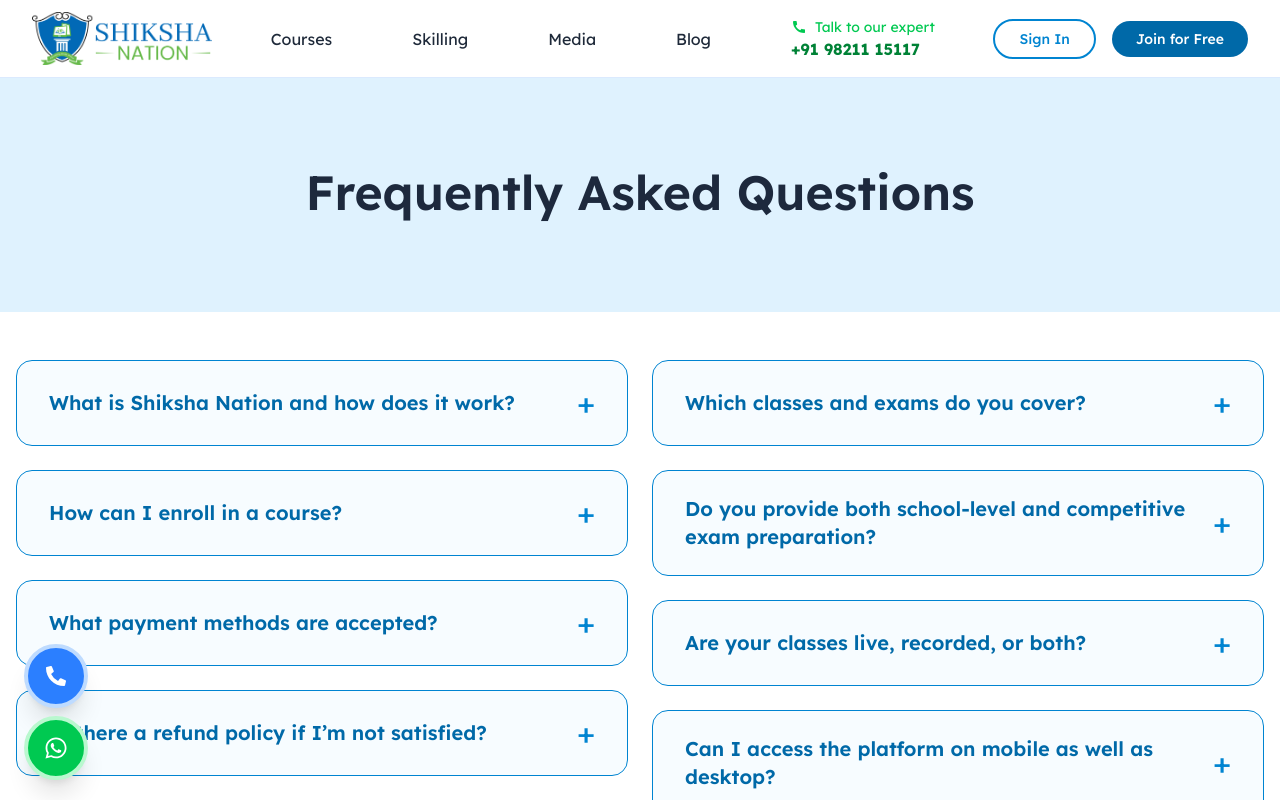
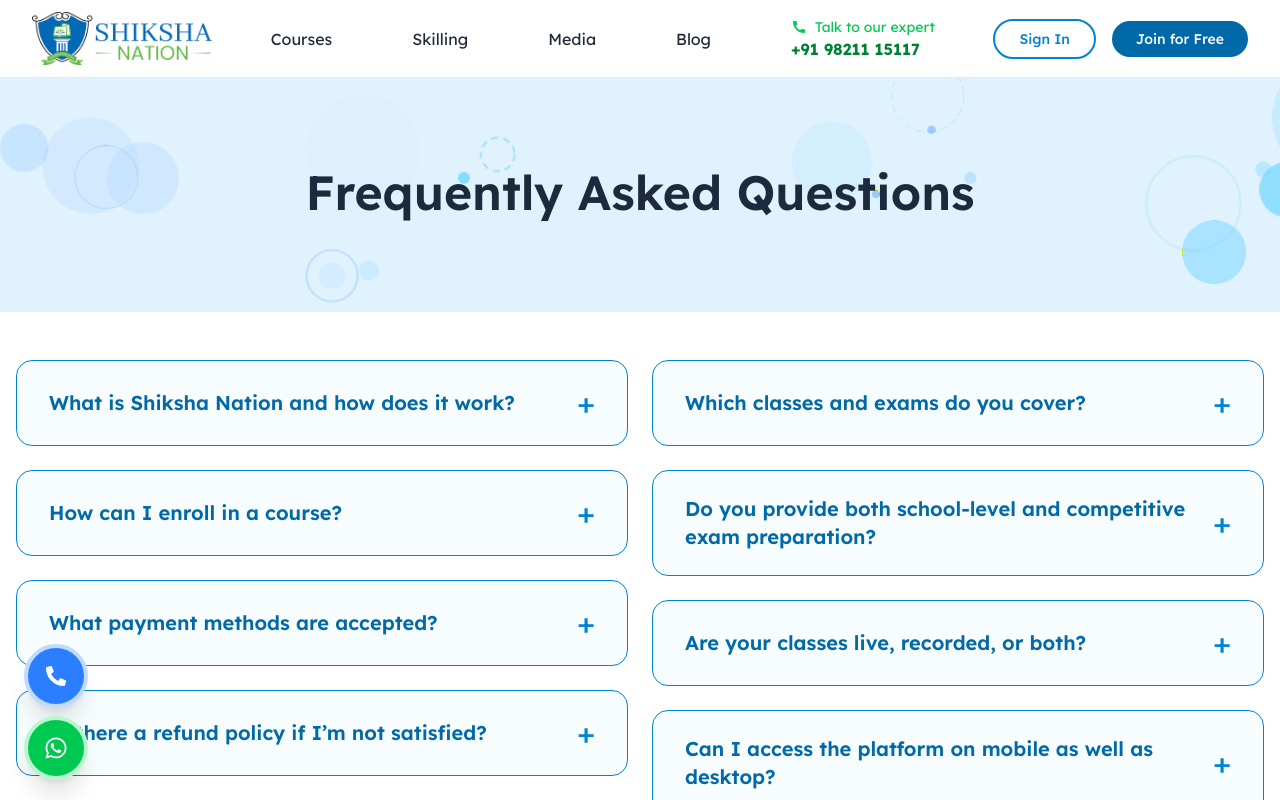
Before and after one commit to shikshanationdev/web, a Next.js app: page /faqs in a window 1280 px wide. Shown: the top 800 px of the page. Built offline with nearby package versions, Linux system fonts and the light colour scheme.

Commit message:
Enhance Banner component with animated background effects and improved styling

```diff
--- a/src/components/Banner.tsx
+++ b/src/components/Banner.tsx
@@ -8,8 +8,104 @@ type Props = {
 
 const Banner: React.FC<Props> = ({ heading, subtitle }) => {
   return (
-    <section className="w-full bg-sky-100">
-      <div className="max-w-7xl mx-auto py-24 px-4 text-center">
+    <section className="w-full bg-sky-100 relative overflow-hidden">
+      <style jsx>{`
+        @keyframes floatHorizontal {
+          0%, 100% { transform: translateX(0px) translateY(0px); }
+          25% { transform: translateX(50px) translateY(-20px); }
+          50% { transform: translateX(100px) translateY(10px); }
+          75% { transform: translateX(30px) translateY(20px); }
+        }
+
+        @keyframes floatVertical {
+          0%, 100% { transform: translateY(0px) translateX(0px); }
+          25% { transform: translateY(-40px) translateX(20px); }
+          50% { transform: translateY(-80px) translateX(-10px); }
+          75% { transform: translateY(-20px) translateX(30px); }
+        }
+
+        @keyframes floatCircular {
+          0% { transform: translateX(0px) translateY(0px); }
+          25% { transform: translateX(60px) translateY(-30px); }
+          50% { transform: translateX(80px) translateY(40px); }
+          75% { transform: translateX(-20px) translateY(60px); }
+          100% { transform: translateX(0px) translateY(0px); }
+        }
+
+        @keyframes floatDiagonal {
+          0%, 100% { transform: translateX(0px) translateY(0px); }
+          25% { transform: translateX(-40px) translateY(-40px); }
+          50% { transform: translateX(40px) translateY(-80px); }
+          75% { transform: translateX(80px) translateY(-20px); }
+        }
+
+        @keyframes floatWave {
+          0%, 100% { transform: translateY(0px) translateX(0px); }
+          20% { transform: translateY(-15px) translateX(20px); }
+          40% { transform: translateY(10px) translateX(40px); }
+          60% { transform: translateY(-25px) translateX(60px); }
+          80% { transform: translateY(5px) translateX(40px); }
+        }
+
+        .float-horizontal { animation: floatHorizontal 8s ease-in-out infinite; }
+        .float-vertical { animation: floatVertical 6s ease-in-out infinite; }
+        .float-circular { animation: floatCircular 10s ease-in-out infinite; }
+        .float-diagonal { animation: floatDiagonal 7s ease-in-out infinite; }
+        .float-wave { animation: floatWave 5s ease-in-out infinite; }
+
+        .delay-1 { animation-delay: 1s; }
+        .delay-2 { animation-delay: 2s; }
+        .delay-3 { animation-delay: 3s; }
+        .delay-4 { animation-delay: 4s; }
+      `}</style>
+
+      {/* Background Circular SVG Effects with Movement Animations */}
+      <div className="absolute inset-0 pointer-events-none">
+        {/* Large Circles with Movement */}
+        <div className="absolute -top-16 -right-16 w-32 h-32 bg-sky-200 rounded-full opacity-60 float-circular"></div>
+        <div className="absolute top-8 -left-8 w-24 h-24 bg-blue-200 rounded-full opacity-40 float-horizontal delay-1"></div>
+        <div className="absolute -bottom-4 right-12 w-16 h-16 bg-sky-300 rounded-full opacity-50 float-vertical delay-2"></div>
+        <div className="absolute top-1/2 -left-4 w-12 h-12 bg-blue-300 rounded-full opacity-30 float-diagonal delay-3"></div>
+
+        {/* Additional Moving Circles */}
+        <div className="absolute top-16 right-1/3 w-20 h-20 bg-sky-200 rounded-full opacity-30 float-wave"></div>
+        <div className="absolute bottom-20 left-1/5 w-28 h-28 bg-blue-100 rounded-full opacity-40 float-circular delay-4"></div>
+        <div className="absolute top-1/3 right-16 w-14 h-14 bg-sky-400 rounded-full opacity-35 float-horizontal delay-2"></div>
+        <div className="absolute bottom-1/3 left-20 w-18 h-18 bg-blue-200 rounded-full opacity-45 float-vertical delay-1"></div>
+
+        {/* SVG Decorative Elements with Movement and Rotation */}
+        <svg className="absolute top-12 right-1/4 w-20 h-20 text-sky-300 opacity-20 float-diagonal animate-spin" style={{ animationDuration: '15s' }} fill="currentColor" viewBox="0 0 100 100">
+          <circle cx="50" cy="50" r="45" fill="none" stroke="currentColor" strokeWidth="2" strokeDasharray="10,5" />
+        </svg>
+
+        <svg className="absolute bottom-16 left-1/4 w-16 h-16 text-blue-400 opacity-25 float-circular delay-3 animate-spin" style={{ animationDuration: '12s', animationDirection: 'reverse' }} fill="currentColor" viewBox="0 0 100 100">
+          <circle cx="50" cy="50" r="40" fill="none" stroke="currentColor" strokeWidth="3" />
+          <circle cx="50" cy="50" r="20" fill="currentColor" opacity="0.3" />
+        </svg>
+
+        <svg className="absolute top-1/4 left-1/3 w-12 h-12 text-sky-400 opacity-30 float-wave delay-2 animate-spin" style={{ animationDuration: '8s' }} fill="currentColor" viewBox="0 0 100 100">
+          <circle cx="50" cy="50" r="35" fill="none" stroke="currentColor" strokeWidth="4" strokeDasharray="15,10" />
+        </svg>
+
+        {/* Floating dots with movement animations */}
+        <div className="absolute top-20 left-1/3 w-3 h-3 bg-sky-400 rounded-full opacity-40 float-horizontal"></div>
+        <div className="absolute bottom-24 right-1/3 w-2 h-2 bg-blue-400 rounded-full opacity-50 float-vertical delay-1"></div>
+        <div className="absolute top-1/3 right-20 w-4 h-4 bg-sky-300 rounded-full opacity-35 float-circular delay-2"></div>
+        <div className="absolute bottom-1/4 right-1/4 w-3 h-3 bg-blue-300 rounded-full opacity-40 float-diagonal delay-3"></div>
+        <div className="absolute top-3/4 left-1/4 w-5 h-5 bg-sky-200 rounded-full opacity-50 float-wave delay-4"></div>
+        <div className="absolute top-10 left-2/3 w-2 h-2 bg-blue-500 rounded-full opacity-35 float-horizontal delay-1"></div>
+
+        {/* Additional decorative rings with movement */}
+        <div className="absolute bottom-10 right-20 w-24 h-24 border-2 border-sky-300 rounded-full opacity-20 float-circular delay-2 animate-spin" style={{ animationDuration: '25s' }}></div>
+        <div className="absolute top-20 left-16 w-16 h-16 border border-blue-400 rounded-full opacity-25 float-vertical delay-4 animate-spin" style={{ animationDuration: '18s', animationDirection: 'reverse' }}></div>
+
+        {/* Extra floating elements for more movement */}
+        <div className="absolute top-1/4 right-1/3 w-8 h-8 bg-sky-100 rounded-full opacity-60 float-diagonal"></div>
+        <div className="absolute bottom-1/2 left-1/3 w-6 h-6 bg-blue-150 rounded-full opacity-50 float-wave delay-3"></div>
+        <div className="absolute top-2/3 right-1/5 w-10 h-10 bg-sky-250 rounded-full opacity-40 float-horizontal delay-4"></div>
+      </div>
+
+      <div className="max-w-7xl mx-auto py-24 px-4 text-center relative z-10">
         <h2 className="text-4xl md:text-5xl font-semibold text-slate-800">
           {heading}
         </h2>
```
